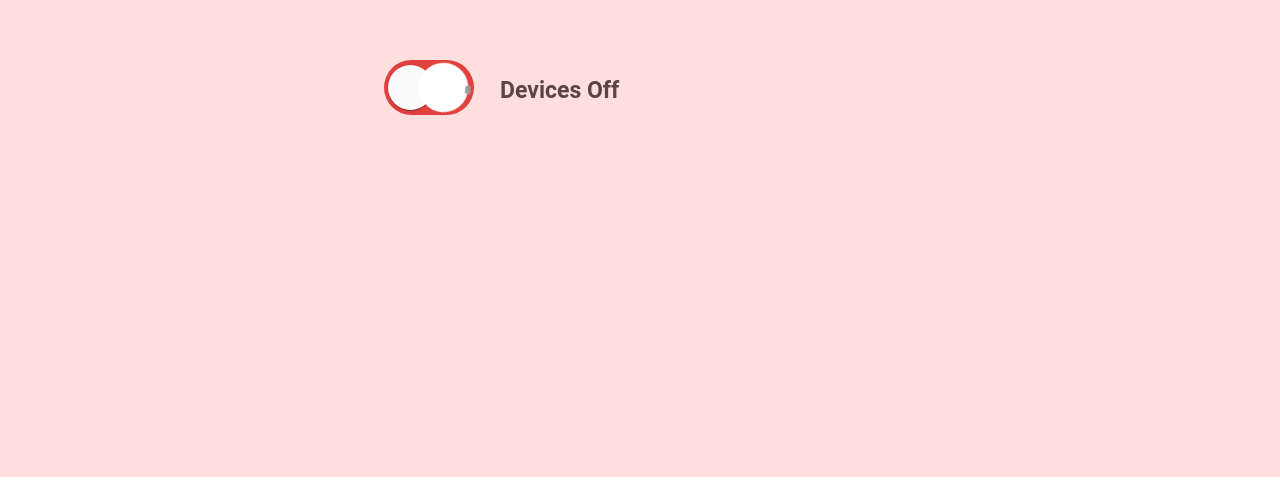
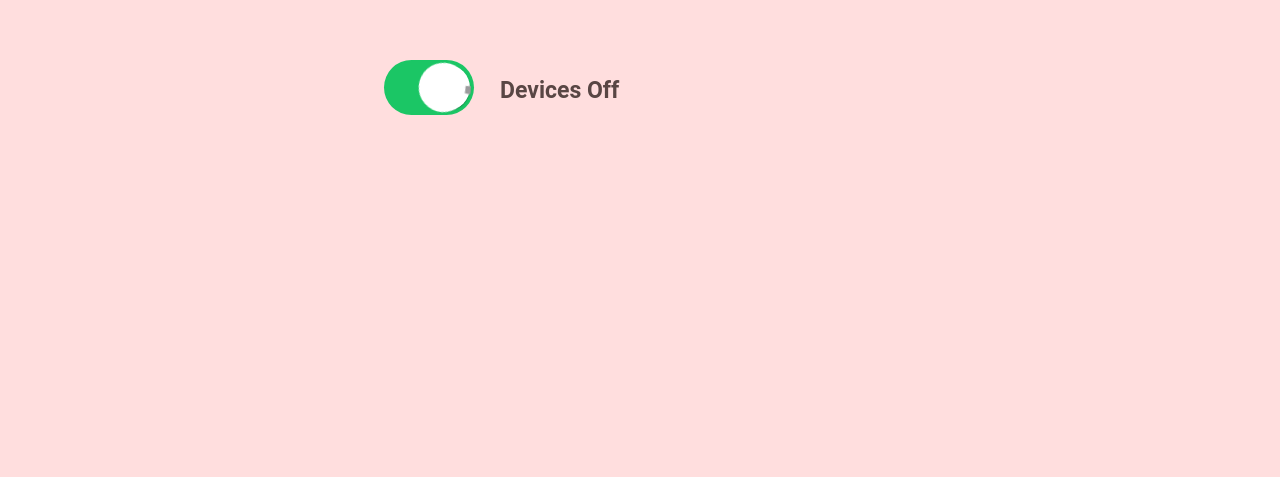
Before and after one commit to praveen-barawal/angular-animation, an Angular app: page / in a window 1280 px wide. Shown: the part 303-800 px from the top of the page. Built offline with nearby package versions, Linux system fonts and the light colour scheme.

Commit message:
4 files modified

```diff
--- a/src/app/toggle-demo/toggle-demo-component.html
+++ b/src/app/toggle-demo/toggle-demo-component.html
@@ -1 +1 @@
-<toggle [on]="true" (toggled)="showMessage($event)"></toggle>
+<toggle [isChecked]="true" (toggled)="showMessage($event)"></toggle>
--- a/src/app/toggle-implementation/switch.component.ts
+++ b/src/app/toggle-implementation/switch.component.ts
@@ -6,12 +6,11 @@ import { MatSidenav } from '@angular/material';
   templateUrl: './switch.component.html',
 })
 export class SwitchComponent  {
-  @Input() on: boolean;
+  @Input() isChecked: boolean;
   @Input() className: string;
 
- private showProgress = false;
+  private showProgress = false;
   private showText = 'Devices Off';
-  isChecked = false;
   canShowWarn = true;
   canShowPrimary = false;
   colorClass = 'warn';
--- a/src/app/toggle/toggle.component.html
+++ b/src/app/toggle/toggle.component.html
@@ -1 +1 @@
-<switch [on]="on" (click)="onClick()" ></switch>
+<switch [isChecked]="true" (click)="onClick()" ></switch>
--- a/src/app/toggle/toggle.component.ts
+++ b/src/app/toggle/toggle.component.ts
@@ -5,11 +5,12 @@ import { Component, Input, Output, EventEmitter } from '@angular/core';
   templateUrl: './toggle.component.html',
 })
 export class ToggleComponent  {
-  @Input() on: boolean;
+  @Input() isChecked: boolean;
   @Output() toggled: EventEmitter<boolean> = new EventEmitter();
 
   onClick() {
-    this.on = !this.on;
-    this.toggled.emit(this.on);
+    debugger;
+    this.isChecked = !this.isChecked;
+    this.toggled.emit(this.isChecked);
   }
 }
```
